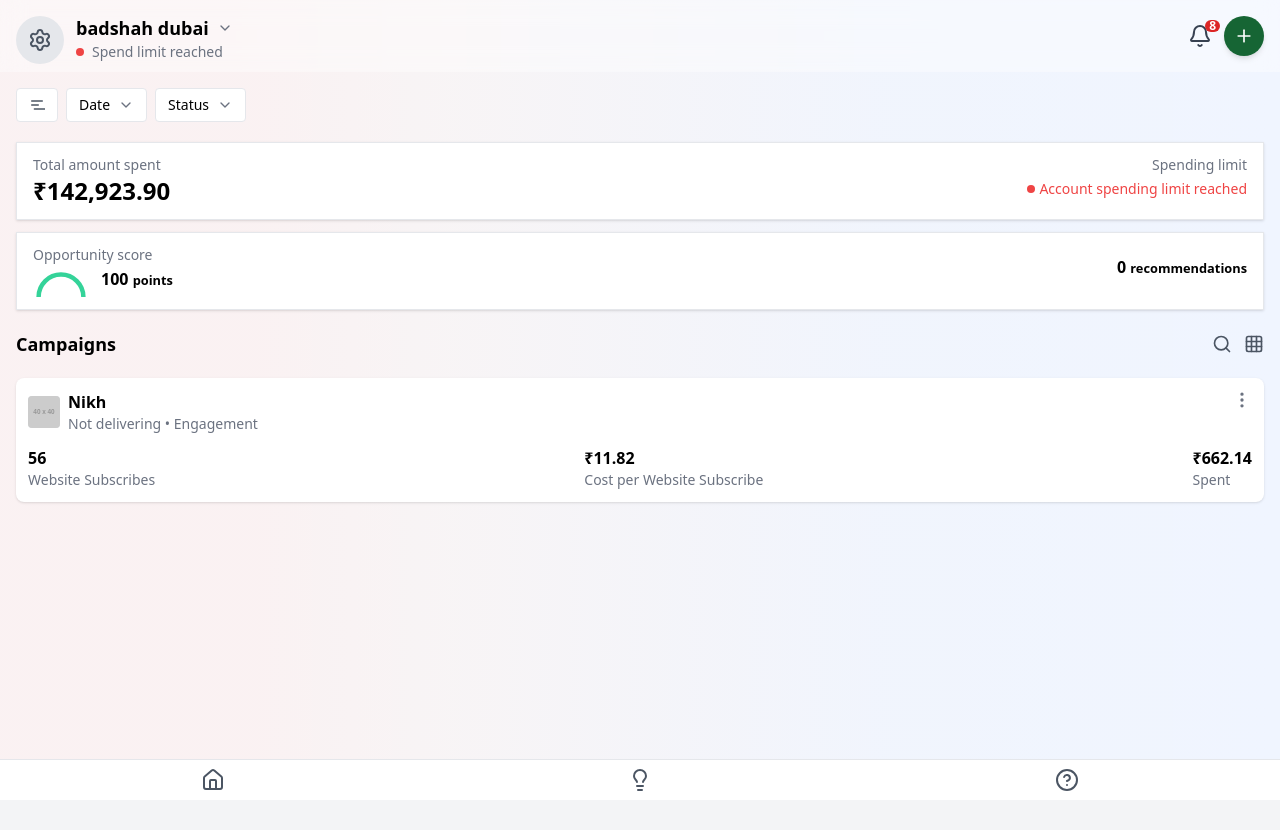
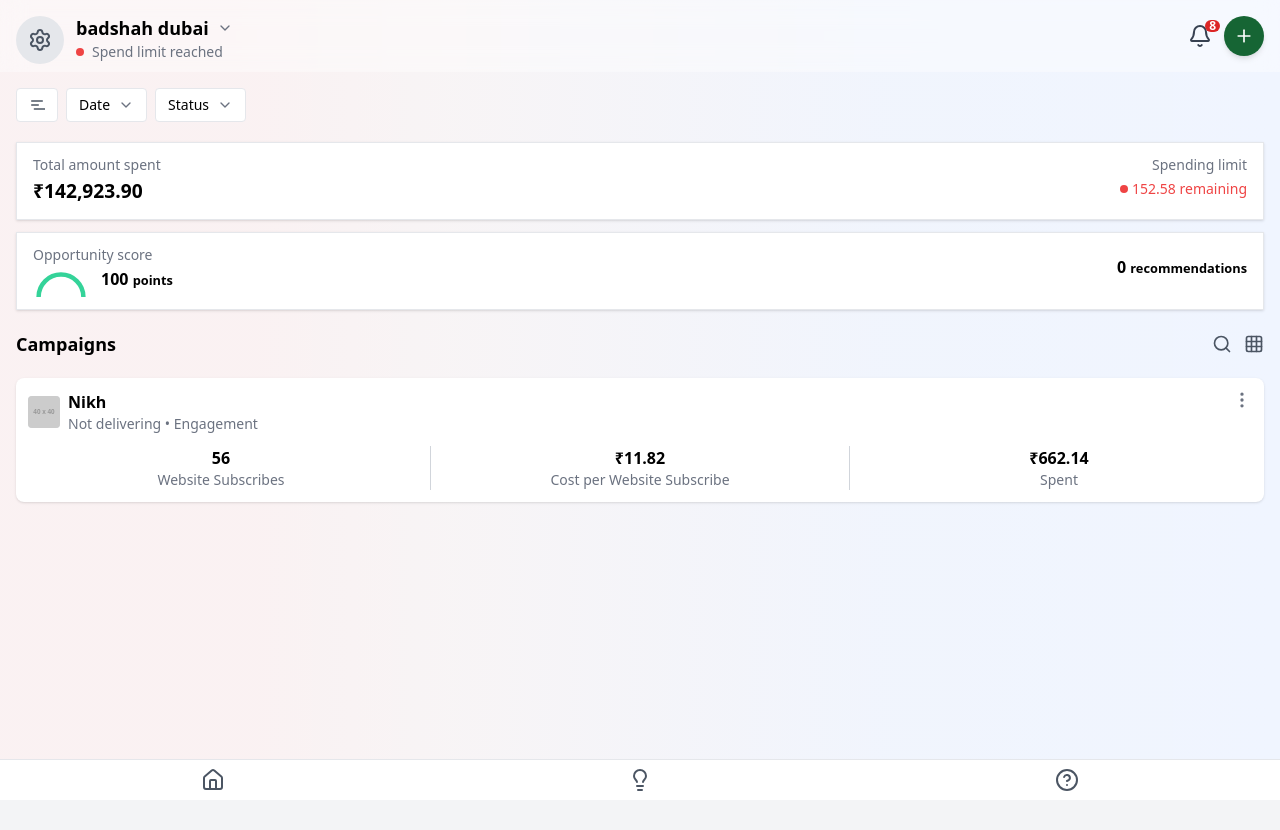
Before and after one commit to atif-shaheer/metaads, a React (Vite) app: page / in a window 1280 px wide. Shown: the top 830 px of the page. Built offline with nearby package versions, Linux system fonts and the light colour scheme.

Commit message:
some changes in dashboard page done

```diff
--- a/index.html
+++ b/index.html
@@ -6,7 +6,7 @@
     <meta name="viewport" content="width=device-width, initial-scale=1.0" />
     <title>metaads</title>
   </head>
-  <body >
+  <body>
     <div id="root"></div>
     <script type="module" src="/src/main.jsx"></script>
   </body>
--- a/src/pages/Dashboard.jsx
+++ b/src/pages/Dashboard.jsx
@@ -86,7 +86,7 @@ export default function Dashboard() {
             {/* Left */}
             <div>
               <p className="text-gray-500 text-sm">Total amount spent</p>
-              <h2 className="text-2xl font-bold">₹142,923.90</h2>
+              <h2 className="text-2xl font-bold" style={{ fontSize: '1.2rem' }}>₹142,923.90</h2>
             </div>
 
             {/* Right */}
@@ -96,7 +96,7 @@ export default function Dashboard() {
                 {/* Small red dot like image */}
                 <span className="w-2 h-2 bg-red-500 rounded-full"></span>
                 <p className="text-red-500 text-sm font-medium">
-                  Account spending limit reached
+                  152.58 remaining
                 </p>
               </div>
             </div>
@@ -172,19 +172,31 @@ export default function Dashboard() {
               <MoreVertical className="w-5 h-5 text-gray-500" />
             </div>
 <div className="flex justify-between mt-3">
-              <div>
+  {/* Column 1 */}
+  <div className="flex flex-col items-center flex-1">
     <p className="font-bold">56</p>
     <p className="text-sm text-gray-500">Website Subscribes</p>
   </div>
-              <div>
+
+  {/* Vertical line between 1 and 2 */}
+  <div className="border-l border-gray-300 mx-4"></div>
+
+  {/* Column 2 */}
+  <div className="flex flex-col items-center flex-1">
     <p className="font-bold">₹11.82</p>
     <p className="text-sm text-gray-500">Cost per Website Subscribe</p>
   </div>
-              <div>
+
+  {/* Vertical line between 2 and 3 */}
+  <div className="border-l border-gray-300 mx-4"></div>
+
+  {/* Column 3 */}
+  <div className="flex flex-col items-center flex-1">
     <p className="font-bold">₹662.14</p>
     <p className="text-sm text-gray-500">Spent</p>
   </div>
 </div>
+
           </div>
         </div>
       </div>
```
Lines whose indentation alone changed are shown as unchanged.
